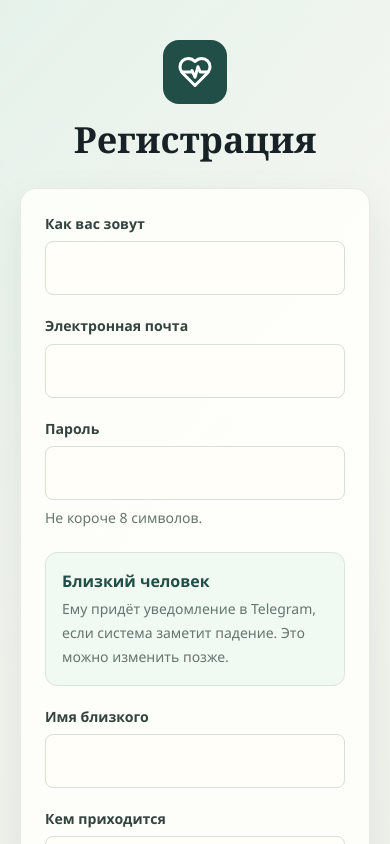
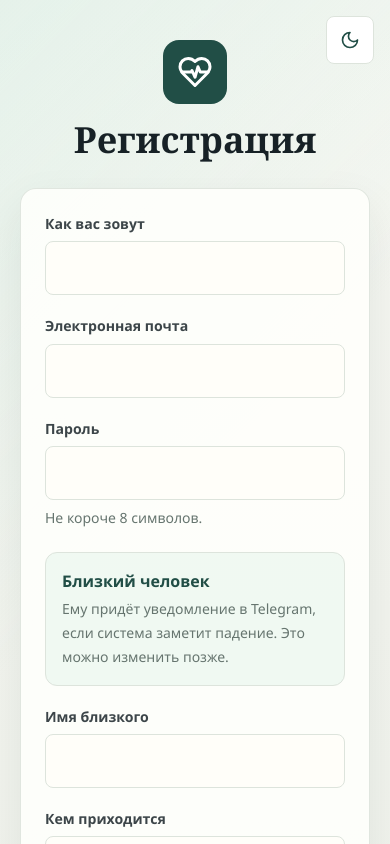
Before and after one commit to azapazaka/instantrescuenova, a React (Vite) app in the folder frontend/: page /signup in a window 390 px wide. Shown: the top 844 px of the page. Built offline with nearby package versions, Linux system fonts and the light colour scheme; no server answers.

Commit message:
Add light dark theme toggle

```diff
--- a/frontend/index.html
+++ b/frontend/index.html
@@ -4,6 +4,20 @@
     <meta charset="UTF-8" />
     <meta name="viewport" content="width=device-width, initial-scale=1.0" />
     <title>Instant Rescue</title>
+    <script>
+      (function () {
+        try {
+          var saved = window.localStorage.getItem("instant-rescue-theme");
+          var theme = saved === "light" || saved === "dark"
+            ? saved
+            : window.matchMedia("(prefers-color-scheme: dark)").matches
+              ? "dark"
+              : "light";
+          document.documentElement.classList.toggle("dark", theme === "dark");
+          document.documentElement.style.colorScheme = theme;
+        } catch (_) {}
+      })();
+    </script>
   </head>
   <body>
     <div id="root">
--- /dev/null
+++ b/frontend/src/components/ThemeToggle.tsx
@@ -0,0 +1,28 @@
+import { Moon, Sun } from "lucide-react";
+
+import { useTheme } from "../contexts/ThemeContext";
+import { cn } from "../utils/style";
+
+export function ThemeToggle({ className }: { className?: string }) {
+  const { theme, toggleTheme } = useTheme();
+  const dark = theme === "dark";
+
+  return (
+    <button
+      type="button"
+      onClick={toggleTheme}
+      className={cn(
+        "group flex min-h-12 min-w-12 items-center justify-center rounded-lg border border-line bg-white px-2 text-ink transition hover:bg-mint/70",
+        className
+      )}
+      aria-label={dark ? "Включить светлую тему" : "Включить темную тему"}
+      title={dark ? "Светлая тема" : "Темная тема"}
+    >
+      {dark ? (
+        <Sun className="h-5 w-5 text-amber transition group-hover:rotate-12" aria-hidden="true" />
+      ) : (
+        <Moon className="h-5 w-5 text-spruce transition group-hover:-rotate-12" aria-hidden="true" />
+      )}
+    </button>
+  );
+}
--- /dev/null
+++ b/frontend/src/contexts/ThemeContext.tsx
@@ -0,0 +1,53 @@
+import { createContext, type ReactNode, useContext, useEffect, useMemo, useState } from "react";
+
+type Theme = "light" | "dark";
+
+type ThemeContextValue = {
+  theme: Theme;
+  toggleTheme: () => void;
+};
+
+const ThemeContext = createContext<ThemeContextValue | null>(null);
+const storageKey = "instant-rescue-theme";
+
+function getInitialTheme(): Theme {
+  if (typeof window === "undefined") return "light";
+
+  const saved = window.localStorage.getItem(storageKey);
+  if (saved === "light" || saved === "dark") return saved;
+
+  return window.matchMedia("(prefers-color-scheme: dark)").matches ? "dark" : "light";
+}
+
+function applyTheme(theme: Theme) {
+  document.documentElement.classList.toggle("dark", theme === "dark");
+  document.documentElement.style.colorScheme = theme;
+}
+
+export function ThemeProvider({ children }: { children: ReactNode }) {
+  const [theme, setTheme] = useState<Theme>(getInitialTheme);
+
+  useEffect(() => {
+    applyTheme(theme);
+    window.localStorage.setItem(storageKey, theme);
+  }, [theme]);
+
+  const value = useMemo(
+    () => ({
+      theme,
+      toggleTheme: () => setTheme((current) => (current === "dark" ? "light" : "dark"))
+    }),
+    [theme]
+  );
+
+  return <ThemeContext.Provider value={value}>{children}</ThemeContext.Provider>;
+}
+
+export function useTheme() {
+  const context = useContext(ThemeContext);
+  if (!context) {
+    throw new Error("useTheme must be used inside ThemeProvider");
+  }
+
+  return context;
+}
--- a/frontend/src/main.tsx
+++ b/frontend/src/main.tsx
@@ -5,6 +5,7 @@ import { BrowserRouter } from "react-router-dom";
 import { Toaster } from "sonner";
 
 import App from "./App";
+import { ThemeProvider, useTheme } from "./contexts/ThemeContext";
 import "./styles.css";
 
 class AppErrorBoundary extends React.Component<{ children: React.ReactNode }, { hasError: boolean }> {
@@ -41,15 +42,23 @@ const queryClient = new QueryClient({
   }
 });
 
+function ThemedToaster() {
+  const { theme } = useTheme();
+
+  return <Toaster richColors position="top-right" theme={theme} />;
+}
+
 ReactDOM.createRoot(document.getElementById("root")!).render(
   <React.StrictMode>
+    <ThemeProvider>
       <QueryClientProvider client={queryClient}>
         <BrowserRouter>
           <AppErrorBoundary>
             <App />
           </AppErrorBoundary>
-        <Toaster richColors position="top-right" />
+          <ThemedToaster />
         </BrowserRouter>
       </QueryClientProvider>
+    </ThemeProvider>
   </React.StrictMode>
 );
--- a/frontend/src/pages/SignInPage.tsx
+++ b/frontend/src/pages/SignInPage.tsx
@@ -3,6 +3,7 @@ import { useState, type FormEvent } from "react";
 import { Link, Navigate, useNavigate } from "react-router-dom";
 import { toast } from "sonner";
 
+import { ThemeToggle } from "../components/ThemeToggle";
 import { useAuth } from "../contexts/AuthContext";
 import { supabase } from "../services/supabase";
 
@@ -33,6 +34,8 @@ export function SignInPage() {
   }
 
   return (
+    <>
+      <ThemeToggle className="fixed right-4 top-4 z-20" />
       <main className="mx-auto flex min-h-screen w-full max-w-md flex-col justify-center px-5 py-10">
         <div className="mb-8 text-center">
           <div className="mx-auto mb-4 flex h-16 w-16 items-center justify-center rounded-2xl bg-spruce text-white">
@@ -84,5 +87,6 @@ export function SignInPage() {
           </Link>
         </p>
       </main>
+    </>
   );
 }
--- a/frontend/src/pages/SignUpPage.tsx
+++ b/frontend/src/pages/SignUpPage.tsx
@@ -3,6 +3,7 @@ import { useState, type FormEvent } from "react";
 import { Link, Navigate, useNavigate } from "react-router-dom";
 import { toast } from "sonner";
 
+import { ThemeToggle } from "../components/ThemeToggle";
 import { useAuth } from "../contexts/AuthContext";
 import { api } from "../services/api";
 import { supabase } from "../services/supabase";
@@ -84,6 +85,8 @@ export function SignUpPage() {
   }
 
   return (
+    <>
+      <ThemeToggle className="fixed right-4 top-4 z-20" />
       <main className="mx-auto flex min-h-screen w-full max-w-md flex-col justify-center px-5 py-10">
         <div className="mb-7 text-center">
           <div className="mx-auto mb-4 flex h-16 w-16 items-center justify-center rounded-2xl bg-spruce text-white">
@@ -189,5 +192,6 @@ export function SignUpPage() {
           </Link>
         </p>
       </main>
+    </>
   );
 }
--- a/frontend/src/styles.css
+++ b/frontend/src/styles.css
@@ -3,12 +3,57 @@
 @tailwind utilities;
 
 :root {
-  color: #172126;
-  background: #f6f7f2;
+  --color-shell: 246 247 242;
+  --color-ink: 23 33 38;
+  --color-muted: 102 117 111;
+  --color-line: 221 228 220;
+  --color-spruce: 33 78 70;
+  --color-teal: 29 138 120;
+  --color-mint: 220 239 230;
+  --color-ai: 83 104 199;
+  --color-aisoft: 231 235 255;
+  --color-amber: 184 121 16;
+  --color-emergency: 178 58 53;
+  --surface-body-a: rgba(220, 239, 230, 0.65);
+  --surface-body-b: rgba(246, 247, 242, 0);
+  --surface-body-c: #f6f7f2;
+  --surface-body-d: #eef1ea;
+  --surface-card: rgba(255, 255, 252, 0.86);
+  --surface-card-strong: rgba(255, 255, 252, 0.95);
+  --surface-field: #fffef9;
+  --surface-soft: rgba(255, 255, 255, 0.65);
+  --shadow-calm-color: rgba(23, 33, 38, 0.08);
+  color: rgb(var(--color-ink));
+  background: rgb(var(--color-shell));
   font-synthesis: none;
   text-rendering: optimizeLegibility;
   -webkit-font-smoothing: antialiased;
   -moz-osx-font-smoothing: grayscale;
+  color-scheme: light;
+}
+
+.dark {
+  --color-shell: 13 18 21;
+  --color-ink: 238 244 241;
+  --color-muted: 163 177 171;
+  --color-line: 49 63 59;
+  --color-spruce: 91 174 156;
+  --color-teal: 62 204 179;
+  --color-mint: 31 62 55;
+  --color-ai: 154 168 255;
+  --color-aisoft: 34 42 72;
+  --color-amber: 238 177 75;
+  --color-emergency: 242 111 103;
+  --surface-body-a: rgba(29, 138, 120, 0.14);
+  --surface-body-b: rgba(13, 18, 21, 0);
+  --surface-body-c: #0d1215;
+  --surface-body-d: #151d20;
+  --surface-card: rgba(22, 30, 33, 0.88);
+  --surface-card-strong: rgba(20, 28, 31, 0.95);
+  --surface-field: #10181b;
+  --surface-soft: rgba(255, 255, 255, 0.07);
+  --shadow-calm-color: rgba(0, 0, 0, 0.32);
+  color-scheme: dark;
 }
 
 * {
@@ -20,8 +65,8 @@ body {
   min-width: 320px;
   min-height: 100vh;
   background:
-    linear-gradient(135deg, rgba(220, 239, 230, 0.65), rgba(246, 247, 242, 0) 42%),
-    linear-gradient(180deg, #f6f7f2 0%, #eef1ea 100%);
+    linear-gradient(135deg, var(--surface-body-a), var(--surface-body-b) 42%),
+    linear-gradient(180deg, var(--surface-body-c) 0%, var(--surface-body-d) 100%);
 }
 
 button,
@@ -41,18 +86,18 @@ select:focus-visible {
 }
 
 .card {
-  border: 1px solid rgba(23, 33, 38, 0.09);
-  background: rgba(255, 255, 252, 0.86);
-  box-shadow: 0 18px 45px rgba(23, 33, 38, 0.08);
+  border: 1px solid rgb(var(--color-line) / 0.9);
+  background: var(--surface-card);
+  box-shadow: 0 18px 45px var(--shadow-calm-color);
 }
 
 .field {
   width: 100%;
   border-radius: 8px;
-  border: 1px solid #d7dfd6;
-  background: #fffef9;
+  border: 1px solid rgb(var(--color-line));
+  background: var(--surface-field);
   padding: 0.75rem 0.9rem;
-  color: #172126;
+  color: rgb(var(--color-ink));
 }
 
 .field-label {
@@ -60,7 +105,7 @@ select:focus-visible {
   margin-bottom: 0.45rem;
   font-size: 0.88rem;
   font-weight: 700;
-  color: #33433d;
+  color: rgb(var(--color-ink) / 0.84);
 }
 
 .btn {
@@ -80,19 +125,19 @@ select:focus-visible {
 }
 
 .btn-primary {
-  background: #172126;
-  color: #fffef9;
-  box-shadow: 0 14px 24px rgba(23, 33, 38, 0.18);
+  background: rgb(var(--color-ink));
+  color: rgb(var(--color-shell));
+  box-shadow: 0 14px 24px rgb(var(--color-ink) / 0.18);
 }
 
 .btn-secondary {
-  background: #dcefe6;
-  color: #214e46;
+  background: rgb(var(--color-mint));
+  color: rgb(var(--color-spruce));
 }
 
 .btn-danger {
-  background: #b23a35;
-  color: #fffef9;
+  background: rgb(var(--color-emergency));
+  color: rgb(var(--color-shell));
 }
 
 .status-dot {
@@ -101,3 +146,28 @@ select:focus-visible {
   border-radius: 999px;
   background: currentColor;
 }
+
+.dark .bg-white,
+.dark .bg-white\/95,
+.dark .bg-white\/70,
+.dark .bg-white\/65,
+.dark .bg-white\/60,
+.dark .bg-white\/55 {
+  background-color: var(--surface-card-strong);
+}
+
+.dark .bg-white\/25 {
+  background-color: rgba(255, 255, 255, 0.18);
+}
+
+.dark .bg-white\/15 {
+  background-color: rgba(255, 255, 255, 0.12);
+}
+
+.dark .bg-white\/10 {
+  background-color: rgba(255, 255, 255, 0.08);
+}
+
+.dark .shadow-calm {
+  box-shadow: 0 18px 45px var(--shadow-calm-color);
+}
--- a/frontend/tailwind.config.js
+++ b/frontend/tailwind.config.js
@@ -4,17 +4,17 @@ export default {
   theme: {
     extend: {
       colors: {
-        shell: "#F6F7F2",
-        ink: "#172126",
-        muted: "#66756F",
-        line: "#DDE4DC",
-        spruce: "#214E46",
-        teal: "#1D8A78",
-        mint: "#DCEFE6",
-        ai: "#5368C7",
-        aisoft: "#E7EBFF",
-        amber: "#B87910",
-        emergency: "#B23A35"
+        shell: "rgb(var(--color-shell) / <alpha-value>)",
+        ink: "rgb(var(--color-ink) / <alpha-value>)",
+        muted: "rgb(var(--color-muted) / <alpha-value>)",
+        line: "rgb(var(--color-line) / <alpha-value>)",
+        spruce: "rgb(var(--color-spruce) / <alpha-value>)",
+        teal: "rgb(var(--color-teal) / <alpha-value>)",
+        mint: "rgb(var(--color-mint) / <alpha-value>)",
+        ai: "rgb(var(--color-ai) / <alpha-value>)",
+        aisoft: "rgb(var(--color-aisoft) / <alpha-value>)",
+        amber: "rgb(var(--color-amber) / <alpha-value>)",
+        emergency: "rgb(var(--color-emergency) / <alpha-value>)"
       },
       fontFamily: {
         sans: ["Aptos", "Segoe UI", "system-ui", "sans-serif"],
```
Also changed, not shown: frontend/src/layout/AppLayout.tsx (+7 -2 lines). Lines whose indentation alone changed are shown as unchanged.
